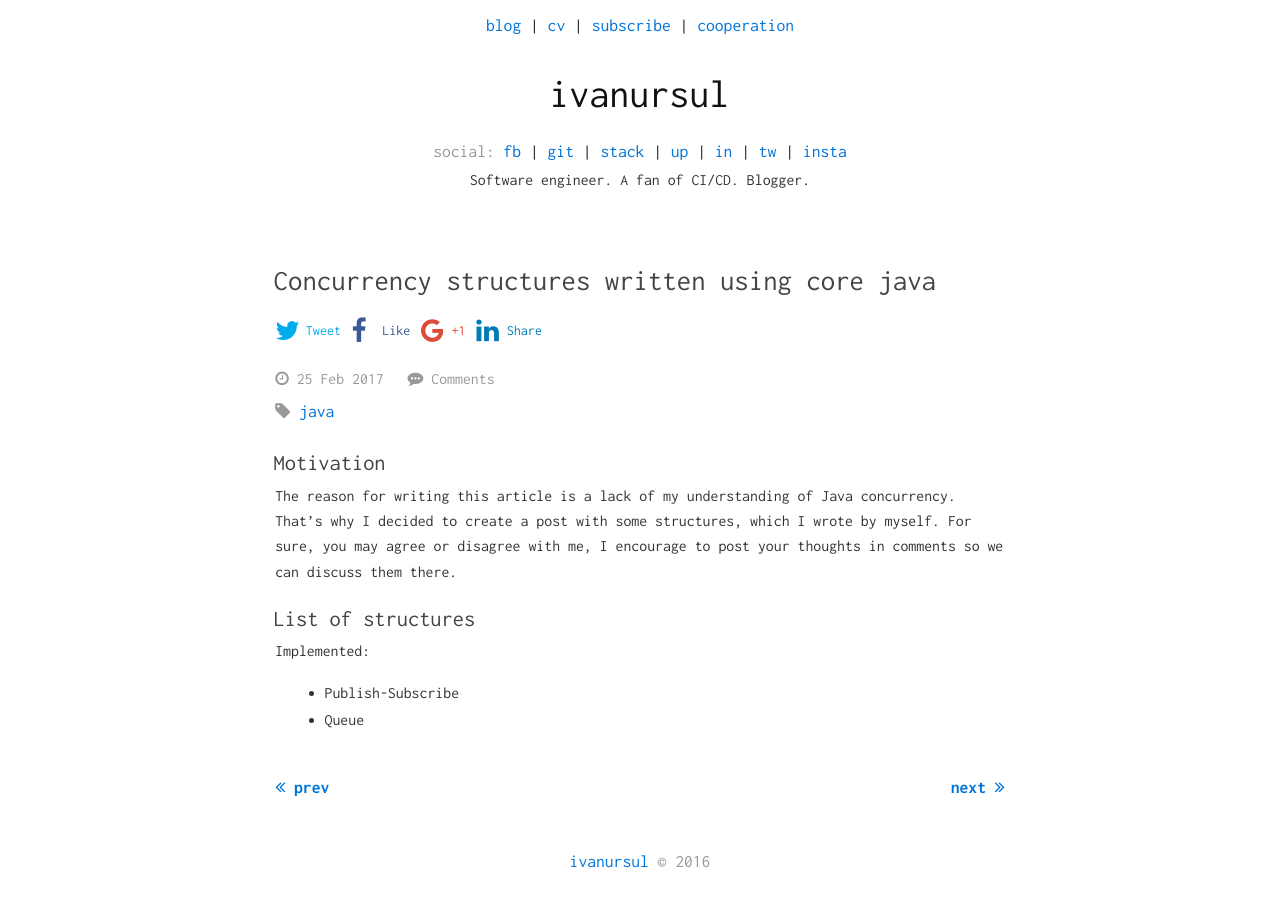
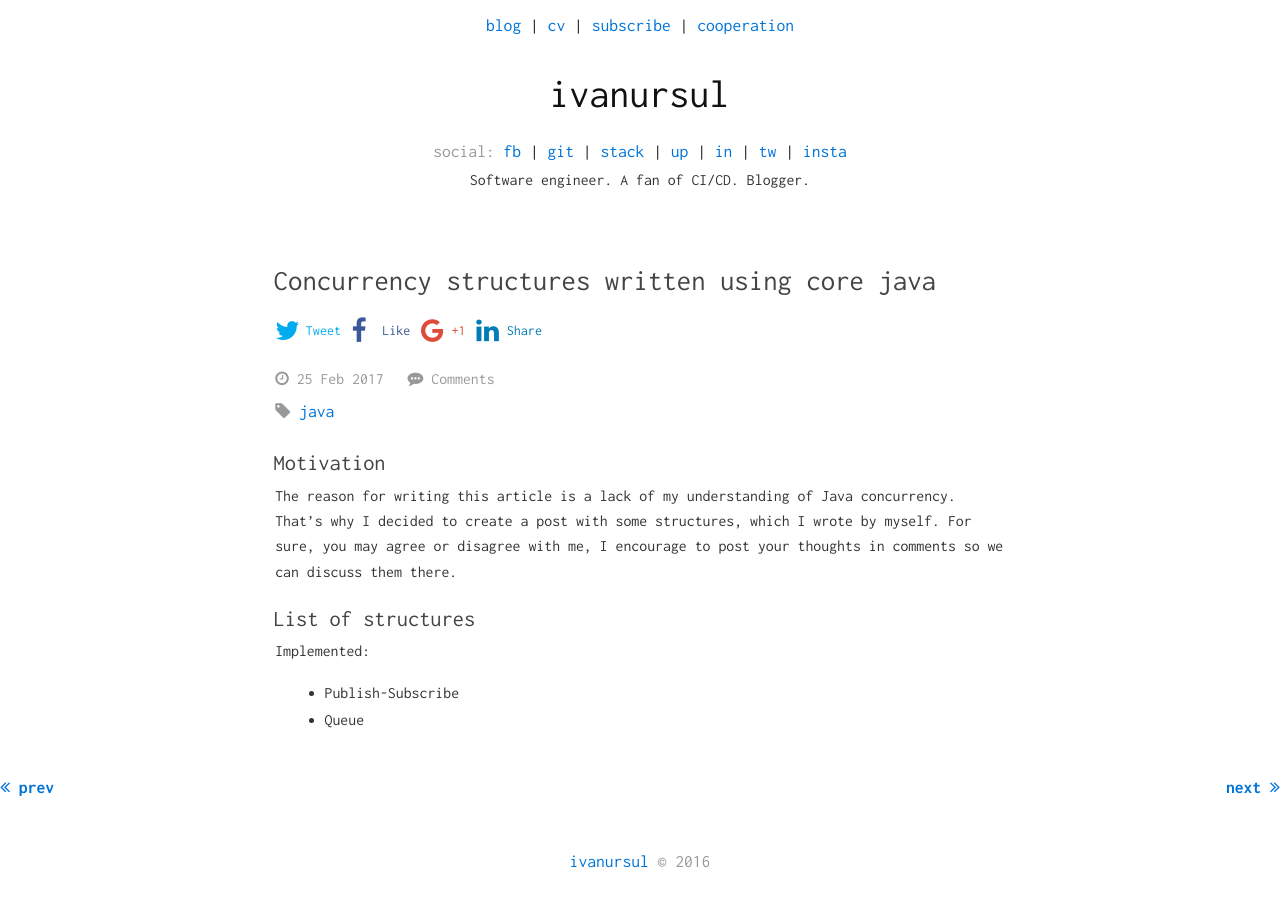
Before and after one commit to ivanursul/ivanursul, a Jekyll site: the page built from _posts/2017-02-25-concurrency-structures.markdown, in a window 1280 px wide. Built offline with Jekyll 4.4.1, drawn with Linux system fonts in a browser that asks for light colours; comment, search, counter and statistics services are not loaded.

Commit message:
minor html changes

```diff
--- a/_includes/posts-nav.html
+++ b/_includes/posts-nav.html
@@ -1,4 +1,4 @@
-<nav class="posts-nav row post">
+<nav class="posts-nav row">
     {% if page.next %}
     <a href="{{page.next.url | relative_url }}" title="{{page.next.title}}" class="go-to left-post"><i class="fa fa-angle-double-left"></i> prev</a>
     {% endif %}
```
